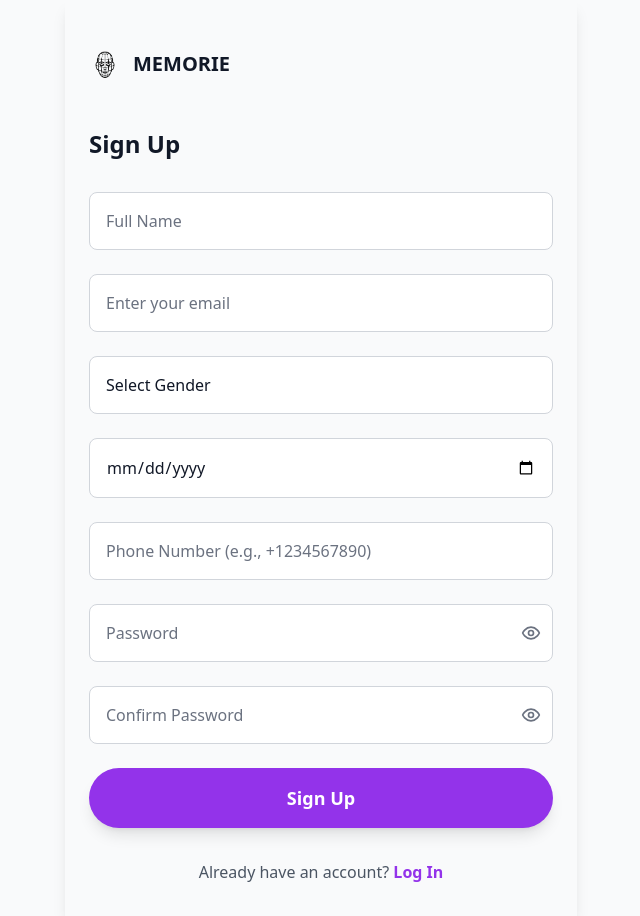
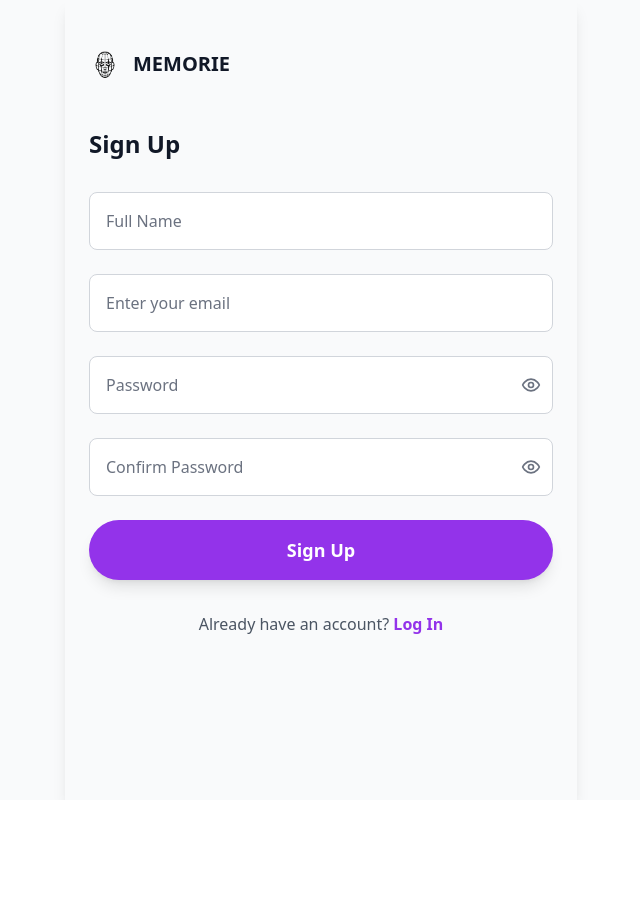
Before and after one commit to AdityaKulkarni/bolt-web-app, a React (Vite) app: page /signup in a window 1280 px wide. Shown: the whole page, without its empty margins (319-959 px from the left). After the commit the page ends 800 px from the top, so only its background shows below. Built offline with nearby package versions, Linux system fonts and the light colour scheme.

Commit message:
Submission changes

```diff
--- a/src/components/SignUpScreen.tsx
+++ b/src/components/SignUpScreen.tsx
@@ -1,7 +1,8 @@
 import React, { useState } from 'react';
 import { useNavigate, Link } from 'react-router-dom';
 import { Eye, EyeOff } from 'lucide-react';
-import { registerUser, UserRegistrationRequest } from '../api';
+import { registerUser, UserProfile, UserRegistrationRequest } from '../api';
+import { storage, StoredUser } from '../utils/storage';
 
 const SignUpScreen: React.FC = () => {
   const navigate = useNavigate();
@@ -9,9 +10,9 @@ const SignUpScreen: React.FC = () => {
   const [email, setEmail] = useState('');
   const [password, setPassword] = useState('');
   const [confirmPassword, setConfirmPassword] = useState('');
-  const [gender, setGender] = useState('');
-  const [dateOfBirth, setDateOfBirth] = useState('');
-  const [phoneNumber, setPhoneNumber] = useState('');
+  const [gender, setGender] = useState('male');
+  const [dateOfBirth, setDateOfBirth] = useState('1997-01-01');
+  const [phoneNumber, setPhoneNumber] = useState('+16694657373');
   const [error, setError] = useState('');
   const [isLoading, setIsLoading] = useState(false);
   const [showPassword, setShowPassword] = useState(false);
@@ -36,13 +37,6 @@ const SignUpScreen: React.FC = () => {
       return;
     }
 
-    // Validate international phone number format
-    const phoneRegex = /^\+[1-9]\d{1,14}$/;
-    if (!phoneRegex.test(phoneNumber.replace(/\s/g, ''))) {
-      setError('Please enter a valid international phone number (e.g., +1234567890)');
-      return;
-    }
-
     // Validate date of birth (must be at least 13 years old)
     const today = new Date();
     const birthDate = new Date(dateOfBirth);
@@ -51,12 +45,6 @@ const SignUpScreen: React.FC = () => {
 
     if (age < 13 || (age === 13 && monthDiff < 0) || (age === 13 && monthDiff === 0 && today.getDate() < birthDate.getDate())) {
       setError('You must be at least 13 years old to sign up');
-      return;
-    }
-
-    // Validate gender (only male/female allowed for API)
-    if (gender !== 'male' && gender !== 'female') {
-      setError('Please select either Male or Female');
       return;
     }
 
@@ -75,8 +63,8 @@ const SignUpScreen: React.FC = () => {
       const result = await registerUser(requestBody);
 
       if (result.success) {
-        // Signup successful, redirect to login
-        navigate('/login');
+        storage.setUser((result.data as any).user as unknown as StoredUser);
+        navigate('/dashboard');
       } else {
         setError(result.error || 'Signup failed. Please try again.');
       }
@@ -133,7 +121,7 @@ const SignUpScreen: React.FC = () => {
               />
             </div>
 
-            <div>
+            {/* <div>
               <select
                 value={gender}
                 onChange={(e) => setGender(e.target.value)}
@@ -144,9 +132,9 @@ const SignUpScreen: React.FC = () => {
                 <option value="male">Male</option>
                 <option value="female">Female</option>
               </select>
-            </div>
+            </div> */}
 
-            <div>
+            {/* <div>
               <input
                 type="date"
                 placeholder="Date of Birth"
@@ -156,9 +144,9 @@ const SignUpScreen: React.FC = () => {
                 disabled={isLoading}
                 max={new Date().toISOString().split('T')[0]}
               />
-            </div>
+            </div> */}
 
-            <div>
+            {/* <div>
               <input
                 type="tel"
                 placeholder="Phone Number (e.g., +1234567890)"
@@ -167,7 +155,7 @@ const SignUpScreen: React.FC = () => {
                 className="w-full px-4 py-4 border border-gray-300 rounded-lg text-gray-900 placeholder-gray-500 focus:outline-none focus:ring-2 focus:ring-purple-500 focus:border-transparent"
                 disabled={isLoading}
               />
-            </div>
+            </div> */}
 
             <div className="relative">
               <input
```
